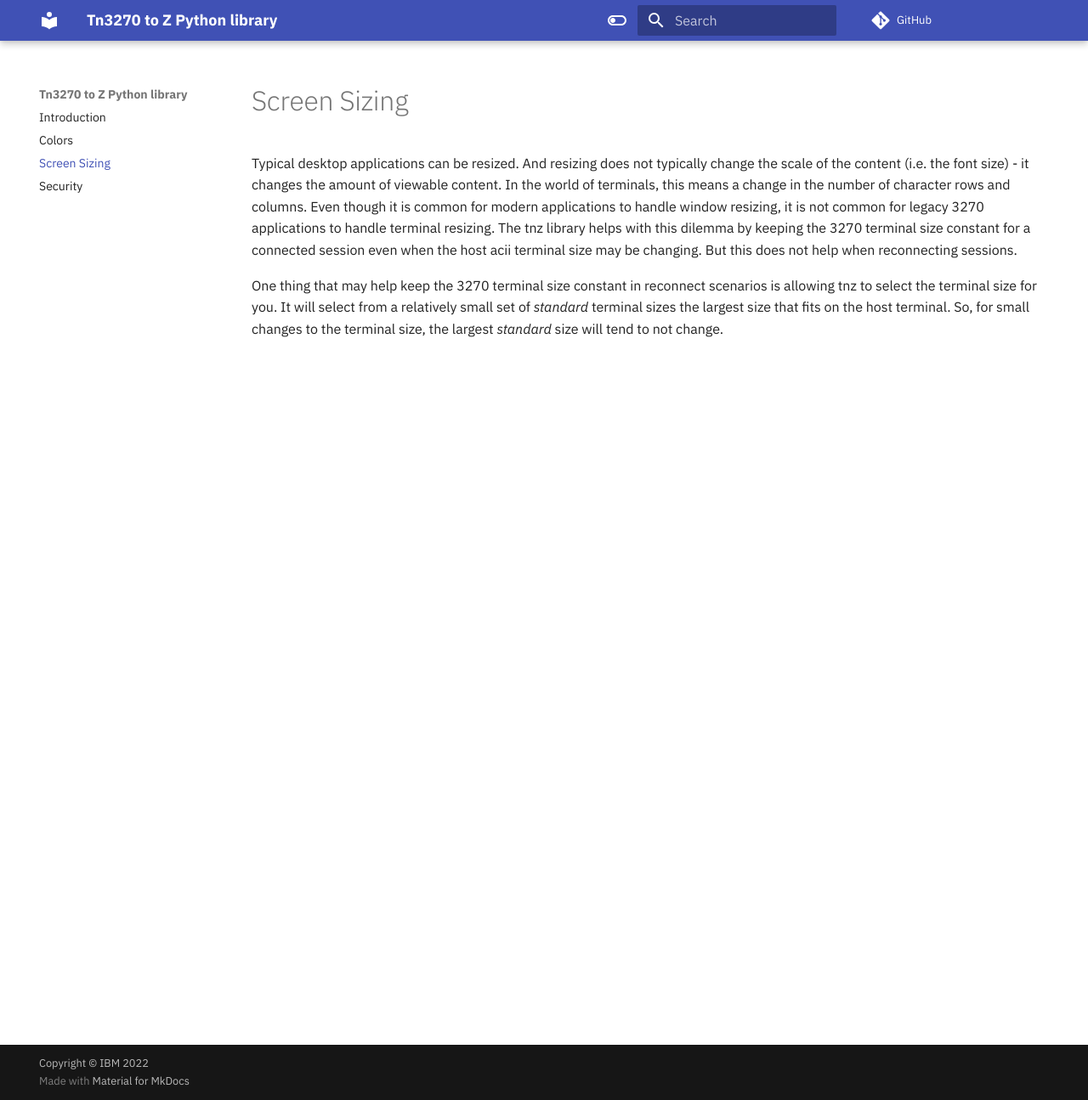
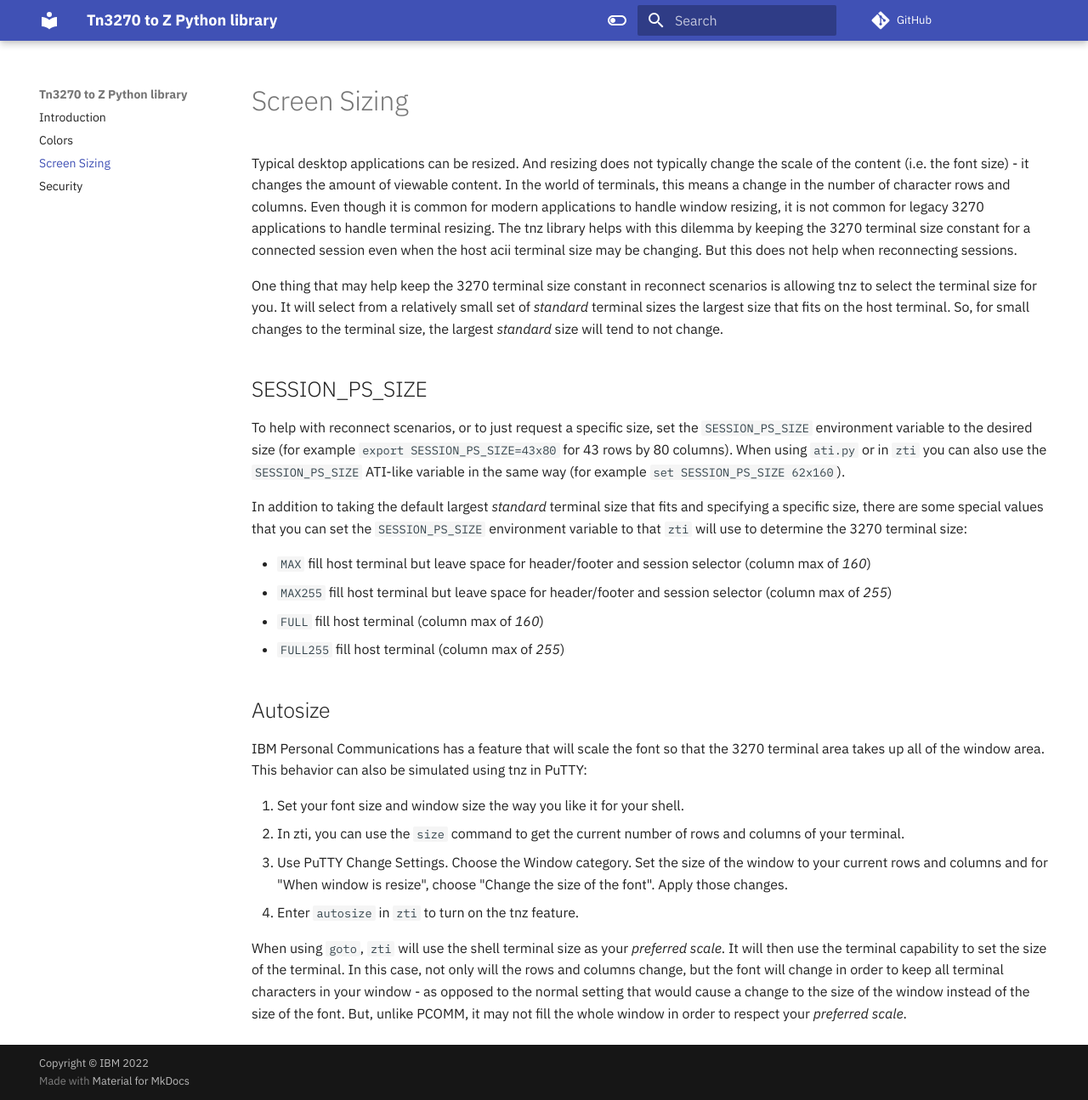
Before and after one commit to IBM/tnz, an MkDocs documentation site: the page built from docs/screen-sizing.md, in a window 1280 px wide and 1295 px high. Shown: the whole window at 85% size. Built offline with MkDocs 1.6.1 and Material for MkDocs 9.7.7, drawn with Linux system fonts in a browser that asks for light colours; comment, search, counter and statistics services are not loaded.

Commit message:
Added missed out bits of screen-sizing
Signed-off-by: Ian J Mitchell <ianj_mitchell@uk.ibm.com>

```diff
--- a/docs/screen-sizing.md
+++ b/docs/screen-sizing.md
@@ -7,3 +7,25 @@ hide:
 Typical desktop applications can be resized. And resizing does not typically change the scale of the content (i.e. the font size) - it changes the amount of viewable content. In the world of terminals, this means a change in the number of character rows and columns. Even though it is common for modern applications to handle window resizing, it is not common for legacy 3270 applications to handle terminal resizing. The tnz library helps with this dilemma by keeping the 3270 terminal size constant for a connected session even when the host acii terminal size may be changing. But this does not help when reconnecting sessions.
 
 One thing that may help keep the 3270 terminal size constant in reconnect scenarios is allowing tnz to select the terminal size for you. It will select from a relatively small set of *standard* terminal sizes the largest size that fits on the host terminal. So, for small changes to the terminal size, the largest *standard* size will tend to not change.
+
+## SESSION\_PS\_SIZE
+
+To help with reconnect scenarios, or to just request a specific size, set the `SESSION_PS_SIZE` environment variable to the desired size (for example `export SESSION_PS_SIZE=43x80` for 43 rows by 80 columns). When using `ati.py` or in `zti` you can also use the `SESSION_PS_SIZE` ATI\-like variable in the same way (for example `set SESSION_PS_SIZE 62x160`).
+
+In addition to taking the default largest *standard* terminal size that fits and specifying a specific size, there are some special values that you can set the `SESSION_PS_SIZE` environment variable to that `zti` will use to determine the 3270 terminal size:
+
+*   `MAX` fill host terminal but leave space for header/footer and session selector (column max of *160*)
+*   `MAX255` fill host terminal but leave space for header/footer and session selector (column max of *255*)
+*   `FULL` fill host terminal (column max of *160*)
+*   `FULL255` fill host terminal (column max of *255*)
+
+## Autosize
+
+IBM Personal Communications has a feature that will scale the font so that the 3270 terminal area takes up all of the window area. This behavior can also be simulated using tnz in PuTTY:
+
+1.  Set your font size and window size the way you like it for your shell.
+2.  In zti, you can use the `size` command to get the current number of rows and columns of your terminal.
+3.  Use PuTTY Change Settings. Choose the Window category. Set the size of the window to your current rows and columns and for "When window is resize", choose "Change the size of the font". Apply those changes.
+4.  Enter `autosize` in `zti` to turn on the tnz feature.
+
+When using `goto`, `zti` will use the shell terminal size as your *preferred scale*. It will then use the terminal capability to set the size of the terminal. In this case, not only will the rows and columns change, but the font will change in order to keep all terminal characters in your window \- as opposed to the normal setting that would cause a change to the size of the window instead of the size of the font. But, unlike PCOMM, it may not fill the whole window in order to respect your *preferred scale*.
```
Also changed, not shown: docs/index.md (+15 -5 lines).
